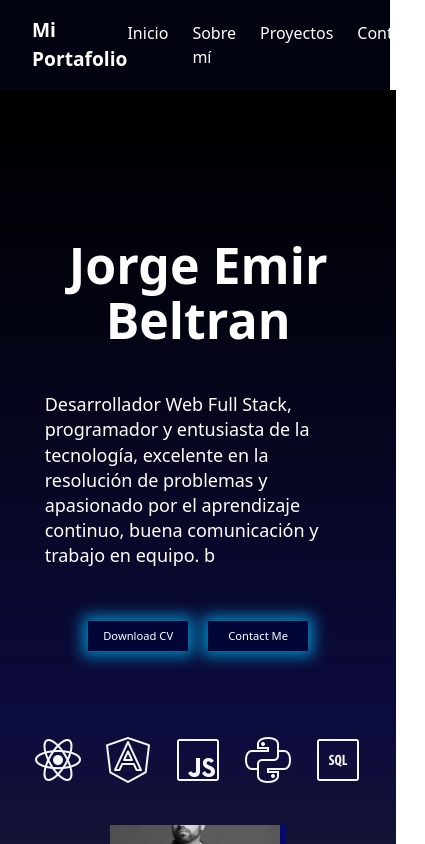
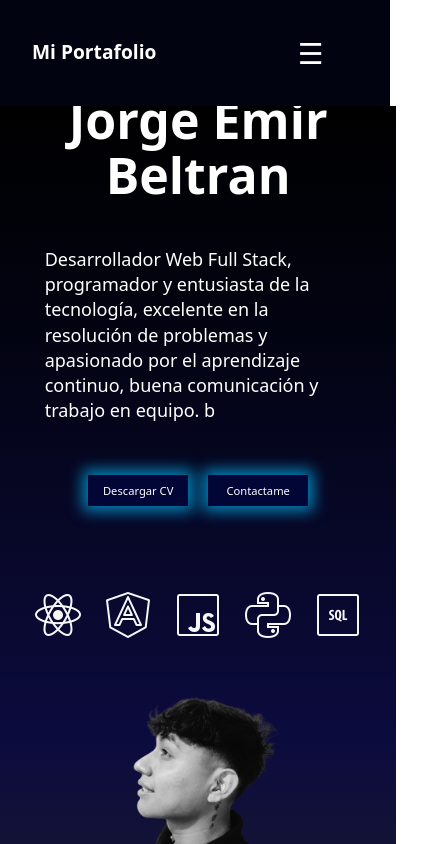
Before and after one commit to Emmir4444/Portafolio, a React (Vite) app in the folder portafolio/: page / in a window 390 px wide. Shown: the top 844 px of the page, 425 px wide, since content can reach past the window. Built offline with nearby package versions, Linux system fonts and the light colour scheme.

Commit message:
Navbar respomnsive and fixed

```diff
--- a/portafolio/src/Components/Banner/Banner.css
+++ b/portafolio/src/Components/Banner/Banner.css
@@ -85,10 +85,9 @@ display: flex;
   width: 80%;
   height: auto;
  border-radius: 0%;
- border-right: 6px solid rgb(6, 10, 111);
- border-bottom: 2px solid rgb(52, 90, 231);
+
 }
- /* Responsive adjustments */
+
 @media (max-width: 768px) {
     .banner-main-container {
         flex-direction: column;
@@ -101,6 +100,7 @@ display: flex;
     }
     .banner-title {
         font-size: 50px;
+        margin-top: -25vh;
     }
     .banner-subtitle {
         font-size: 18px;
--- a/portafolio/src/Components/Banner/Banner.jsx
+++ b/portafolio/src/Components/Banner/Banner.jsx
@@ -5,6 +5,8 @@ import angularlogo from "../../assets/images/icons8-angular-50.png";
 import jslogo from "../../assets/images/icons8-javascript-50.png";
 import pythonlogo from "../../assets/images/icons8-python-50.png";
 import sqllogo from "../../assets/images/icons8-sql-50.png";
+import bannerimagen from "../../assets/images/homeimages/bannerimage-removebg-preview.png";
+import bannerfoto from "../../assets/images/homeimages/banner2image-removebg-preview.png";
 const Banner = () => {
 
 
@@ -21,8 +23,8 @@ const Banner = () => {
             b
             </p>
             <div className="banner-buttons">
-            <button className="banner-button">Download CV</button>
-            <button className="banner-button">Contact Me</button>
+            <button className="banner-button">Descargar CV</button>
+            <button className="banner-button">Contactame</button>
             </div>
             <div className="banner-habilities">
             <img src={reactlogo} alt="React Logo" className="react-logo"/>
@@ -33,7 +35,7 @@ const Banner = () => {
                 </div>
       </div>
         <div className="banner-image-container">
-            <img src="./images/bannerfoto.jpg" alt="Banner" />
+            <img src={bannerimagen} alt="Banner" />
             </div>
     </div>
   );
--- a/portafolio/src/Components/Footer/Footer.jsx
+++ b/portafolio/src/Components/Footer/Footer.jsx
@@ -78,7 +78,7 @@ const Footer = () => {
           <li className="footer__policy"><a href="#" className="footer__link">Accessibility</a></li>
         </ul>
         <p className="footer__copyright">
-          &copy; {new Date().getFullYear()} Conectta! Global Inc. All rights reserved.
+          &copy; {new Date().getFullYear()} All rights reserved.
         </p>
       </div>
     </footer>
--- a/portafolio/src/Components/Myprojects/Myprojects.jsx
+++ b/portafolio/src/Components/Myprojects/Myprojects.jsx
@@ -1,7 +1,9 @@
 import React from 'react'
+import { useNavigate } from 'react-router-dom';
 import './Myprojects.css';
 import projectsimages from '../../assets/images/myprojects_images.jpg';
 const Myprojects = () => {
+  const navigate = useNavigate();
   return (
    <section className='myprojects-main'>
         <div className='myprojects-container'>
@@ -12,7 +14,8 @@ const Myprojects = () => {
             <div className='myprojects-text'>
                 <h1 >Mis Proyectos</h1>
                 <p>Here you can find some of my projects that I have developed using various technologies. Each project showcases my skills and creativity in web development.</p>
-                <button className='myprojects-button' >View Projects</button>
+                <button className='myprojects-button'
+                 onClick={() => navigate("/projects")}  >Ver Proyectos</button>
                 </div>
             </div>
     </section>
--- a/portafolio/src/Components/Navbar/Navbar.css
+++ b/portafolio/src/Components/Navbar/Navbar.css
@@ -1,8 +1,9 @@
-*{
-    margin: 0;
-    padding: 0;
-    box-sizing: border-box;
+* {
+  margin: 0;
+  padding: 0;
+  box-sizing: border-box;
 }
+
 .navbar {
   display: flex;
   justify-content: space-between;
@@ -10,9 +11,10 @@
   padding: 1rem 2rem;
   background-color: #020310;
   color: white;
+  position: sticky;
+  top: 0;
+  z-index: 1000;
   width: 100vw;
-  top:0;
-
 }
 
 .navbar-logo {
@@ -20,6 +22,15 @@
   text-decoration: none;
   font-weight: bold;
   font-size: 1.2rem;
+}
+
+.menu-toggle {
+  display: none;
+  font-size: 1.8rem;
+  background: none;
+  border: none;
+  color: white;
+  cursor: pointer;
 }
 
 .navbar-links {
@@ -31,9 +42,38 @@
 .navbar-links a {
   color: white;
   text-decoration: none;
-  transition: color 0.3s;
+  transition: all 0.3s ease-in-out;
+  transform: 0.5s ease-in-out;
 }
 
 .navbar-links a:hover {
   color: #3498db;
 }
+
+/* Responsive */
+@media (max-width: 768px) {
+  .menu-toggle {
+    display: block;
+  }
+
+  .navbar-links {
+    position: absolute;
+    top: 100%;
+    left: 0;
+    right: 0;
+    flex-direction: column;
+    background-color:  rgb(3, 6, 33);
+    text-align: center;
+    display: none;
+    transition: all 0.9s ease-in-out;
+  }
+
+  .navbar-links.open {
+    display: flex;
+  }
+
+  .navbar-links li {
+    padding: 1rem 0;
+
+  }
+}
--- a/portafolio/src/Components/Navbar/Navbar.jsx
+++ b/portafolio/src/Components/Navbar/Navbar.jsx
@@ -1,25 +1,27 @@
+import { useState } from "react";
 import { Link } from "react-router-dom";
-import "./Navbar.css"; // (Opcional: Si usas CSS)
+import "./Navbar.css";
 
 export default function Navbar() {
+  const [isOpen, setIsOpen] = useState(false);
+
+  const toggleMenu = () => setIsOpen(!isOpen);
+
   return (
     <nav className="navbar">
       <div className="navbar-brand">
         <Link to="/" className="navbar-logo">Mi Portafolio</Link>
       </div>
-      <ul className="navbar-links">
-        <li>
-          <Link to="/">Inicio</Link>
-        </li>
-        <li>
-          <Link to="/about">Sobre mí</Link>
-        </li>
-        <li>
-          <Link to="/projects">Proyectos</Link>
-        </li>
-        <li>
-          <Link to="/contact">Contacto</Link>
-        </li>
+
+      <button className="menu-toggle" onClick={toggleMenu}>
+        ☰
+      </button>
+
+      <ul className={`navbar-links ${isOpen ? "open" : ""}`}>
+        <li><Link to="/" onClick={() => setIsOpen(false)}>Inicio</Link></li>
+        <li><Link to="/about" onClick={() => setIsOpen(false)}>Sobre mí</Link></li>
+        <li><Link to="/projects" onClick={() => setIsOpen(false)}>Proyectos</Link></li>
+        <li><Link to="/contact" onClick={() => setIsOpen(false)}>Contacto</Link></li>
       </ul>
     </nav>
   );
--- a/portafolio/src/Pages/ProjectsPage/ProjectCard/ProjectCard.css
+++ b/portafolio/src/Pages/ProjectsPage/ProjectCard/ProjectCard.css
@@ -81,7 +81,7 @@
 .project-details .project-button {
     opacity: 0;
     transform: translateY(10px);
-    margin-bottom:40%;
+    margin-bottom:70%;
     transition: all 0.5s ease-in-out;
 }
 
--- a/portafolio/src/Pages/ProjectsPage/ProjectsPage.css
+++ b/portafolio/src/Pages/ProjectsPage/ProjectsPage.css
@@ -4,6 +4,7 @@
     padding: 0;
 }
 .projects-page {
+  width: 100vw;
   display: flex;
 flex-direction: column;
   align-items: center;
@@ -83,7 +84,6 @@ overflow: hidden;
   .carousel-card {
     flex: 0 0 calc(100% / 6);
     width: 70px;
-    border: 2px solid #c56c0600;
    overflow: hidden;
 }
 }
```
Also changed, not shown: portafolio/src/assets/images/homeimages/banner2image-removebg-preview.png (added), portafolio/src/assets/images/homeimages/bannerimage-removebg-preview.png (added).
